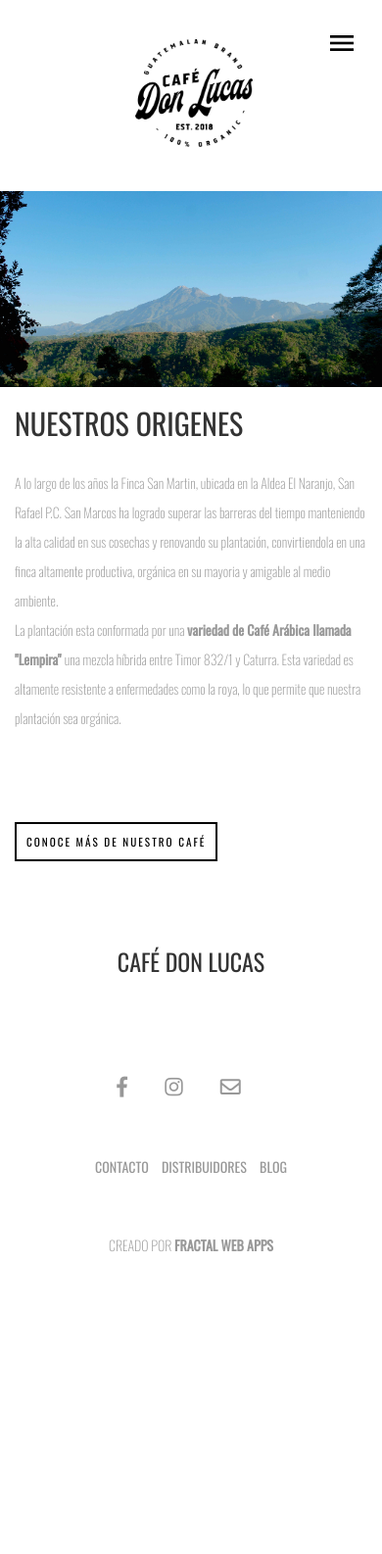
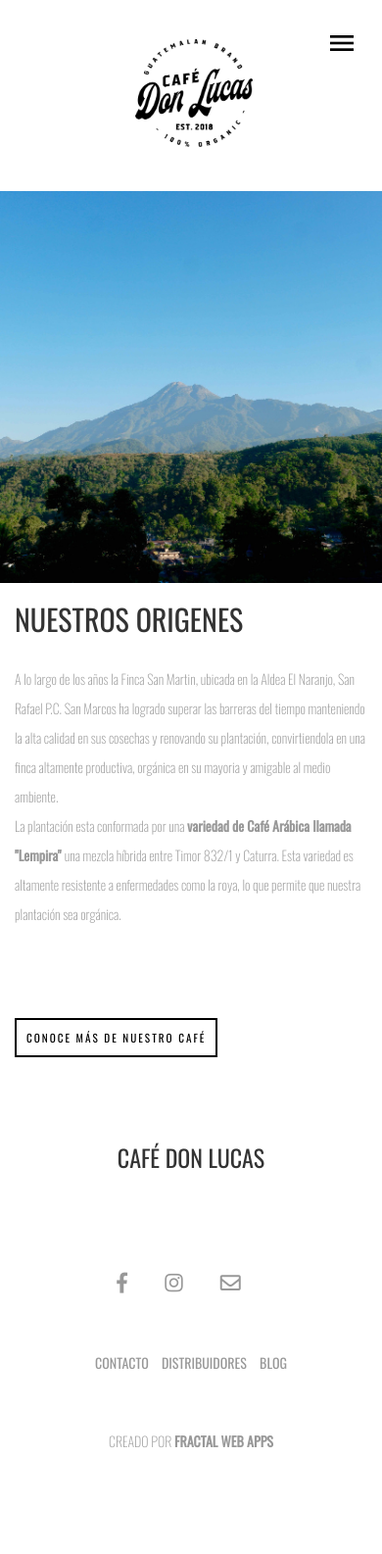
Before and after one commit to rmeoni/fractal, a Jekyll site: the page built from origenes.markdown, in a window 390 px wide. Shown: the whole page at 98% size. Built offline with Jekyll 4.4.1, drawn with Linux system fonts in a browser that asks for light colours; nearby versions of some CDN libraries; before the commit the page ends 1386 px from its top, so only the background shows below that.

Commit message:
changing css

```diff
--- a/assets/style.css
+++ b/assets/style.css
@@ -203,10 +203,10 @@
 #origines-featuring {
 	background-image: url("/images/SAM_7000.jpg");
 	background-attachment: fixed;
+	background-repeat: no-repeat;
 	background-size: cover;
+	background-position: center;
 	height: 400px;
-	background-repeat: no-repeat;
-	background-position: center;
 }
 
 #origenes-supporting p {
@@ -689,13 +689,6 @@
 
 	}
 
-	#origines-featuring {
-	background-attachment: scroll;
-	height: 200px;
-	background-repeat: no-repeat;
-	}
-
-
 
 	#home-product {
 	margin-top: 150px;
```
